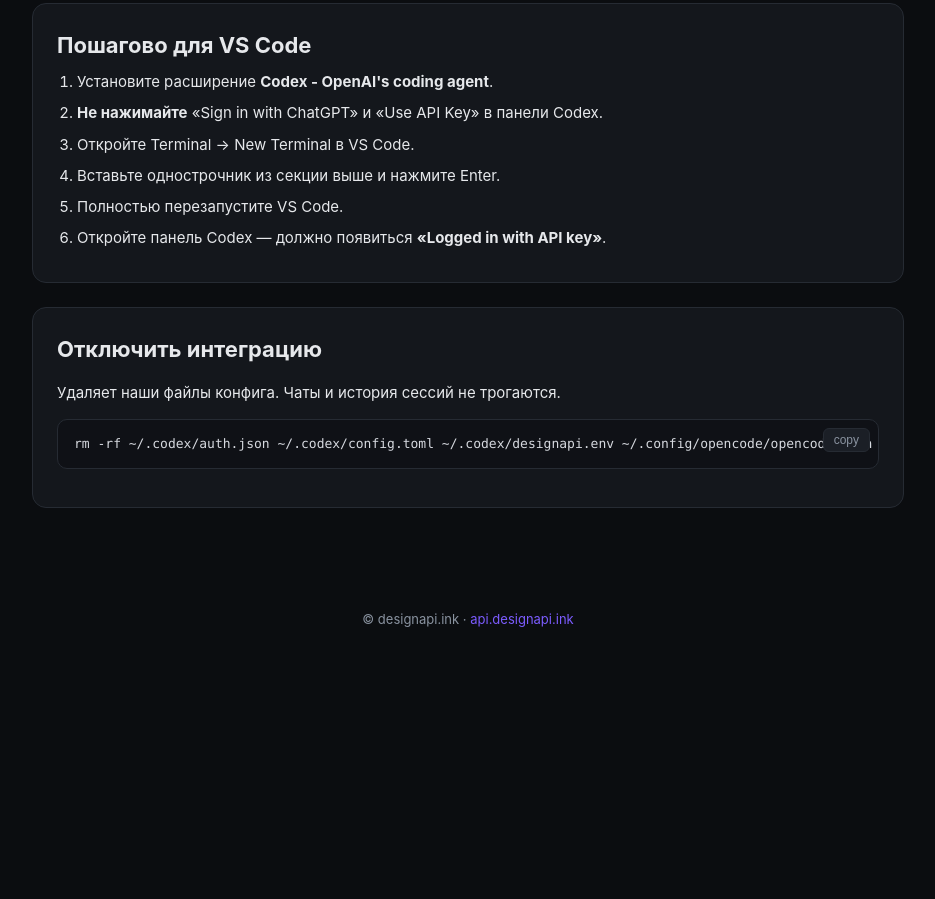
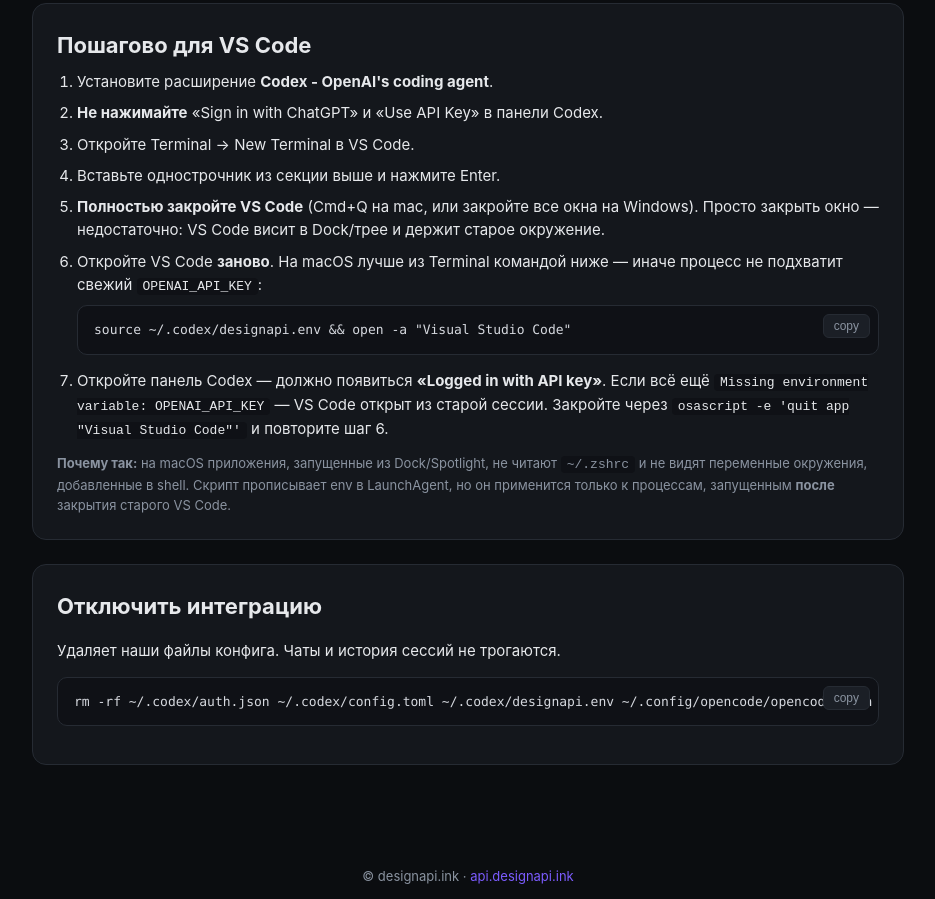
Before and after one commit to kingfire11/codex, a plain HTML site: page index.html in a window 1280 px wide. Shown: the part 2266-3165 px from the top of the page, without its empty margins (172-1107 px from the left). Before the commit the page ends 2908 px from the top, so only its background shows below. Drawn offline with Linux system fonts and the light colour scheme; no server answers.

Commit message:
Site/script: явные шаги перезапуска VS Code (Cmd+Q + open из Terminal с env)

```diff
--- a/index.html
+++ b/index.html
@@ -191,9 +191,20 @@
       <li><b>Не нажимайте</b> «Sign in with ChatGPT» и «Use API Key» в панели Codex.</li>
       <li>Откройте Terminal → New Terminal в VS Code.</li>
       <li>Вставьте однострочник из секции выше и нажмите Enter.</li>
-      <li>Полностью перезапустите VS Code.</li>
-      <li>Откройте панель Codex — должно появиться <b>«Logged in with API key»</b>.</li>
+      <li>
+        <b>Полностью закройте VS Code</b> (Cmd+Q на mac, или закройте все окна на Windows).
+        Просто закрыть окно — недостаточно: VS Code висит в Dock/трее и держит старое окружение.
+      </li>
+      <li>
+        Откройте VS Code <b>заново</b>. На macOS лучше из Terminal командой ниже — иначе процесс не подхватит свежий <code>OPENAI_API_KEY</code>:
+        <div class="code"><pre>source ~/.codex/designapi.env &amp;&amp; open -a "Visual Studio Code"</pre><button class="copy">copy</button></div>
+      </li>
+      <li>
+        Откройте панель Codex — должно появиться <b>«Logged in with API key»</b>.
+        Если всё ещё <code>Missing environment variable: OPENAI_API_KEY</code> — VS Code открыт из старой сессии. Закройте через <code>osascript -e 'quit app "Visual Studio Code"'</code> и повторите шаг 6.
+      </li>
     </ol>
+    <p class="hint"><b>Почему так:</b> на macOS приложения, запущенные из Dock/Spotlight, не читают <code>~/.zshrc</code> и не видят переменные окружения, добавленные в shell. Скрипт прописывает env в LaunchAgent, но он применится только к процессам, запущенным <b>после</b> закрытия старого VS Code.</p>
   </section>
 
   <section class="card">
```
Also changed, not shown: 1 other file.
